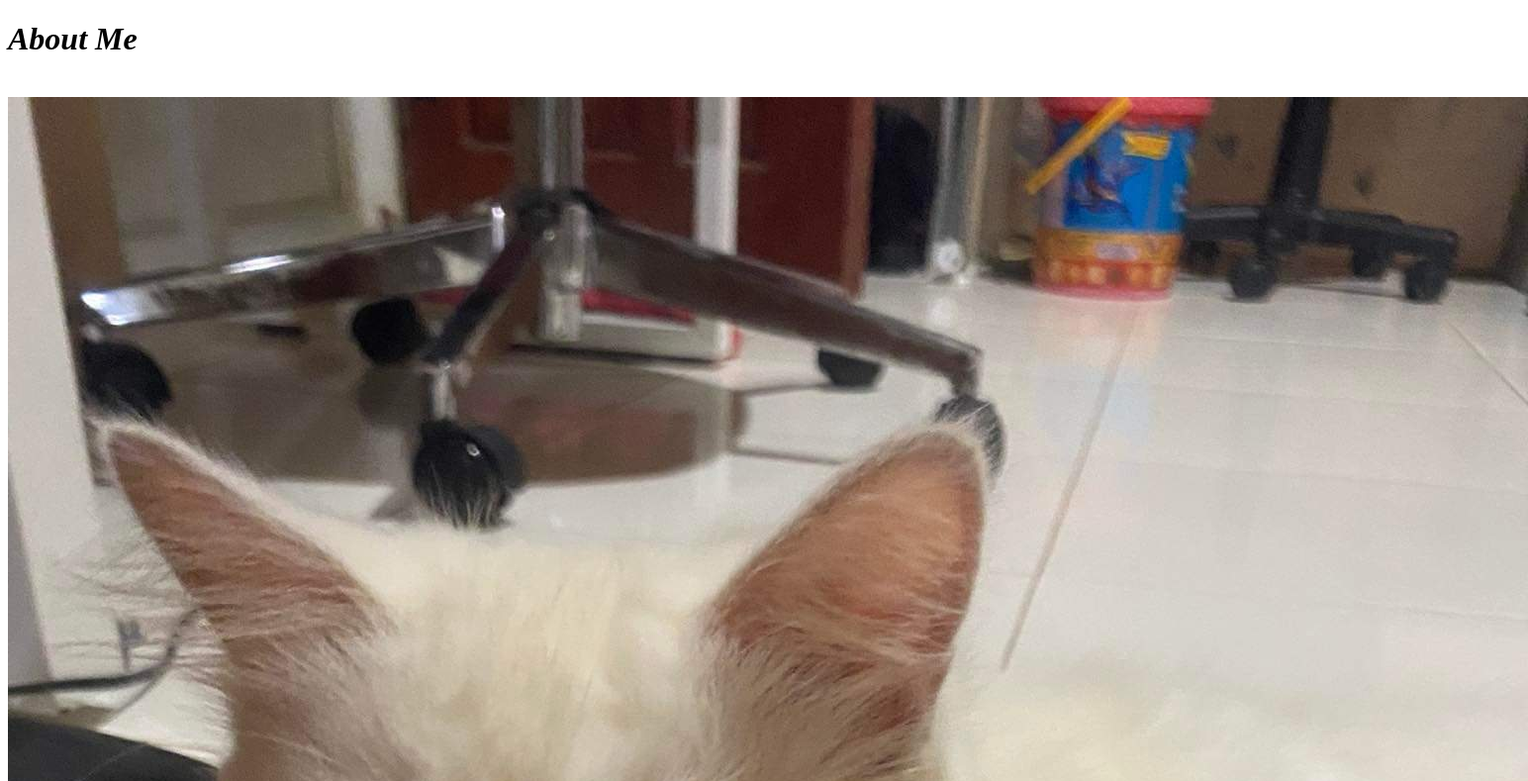
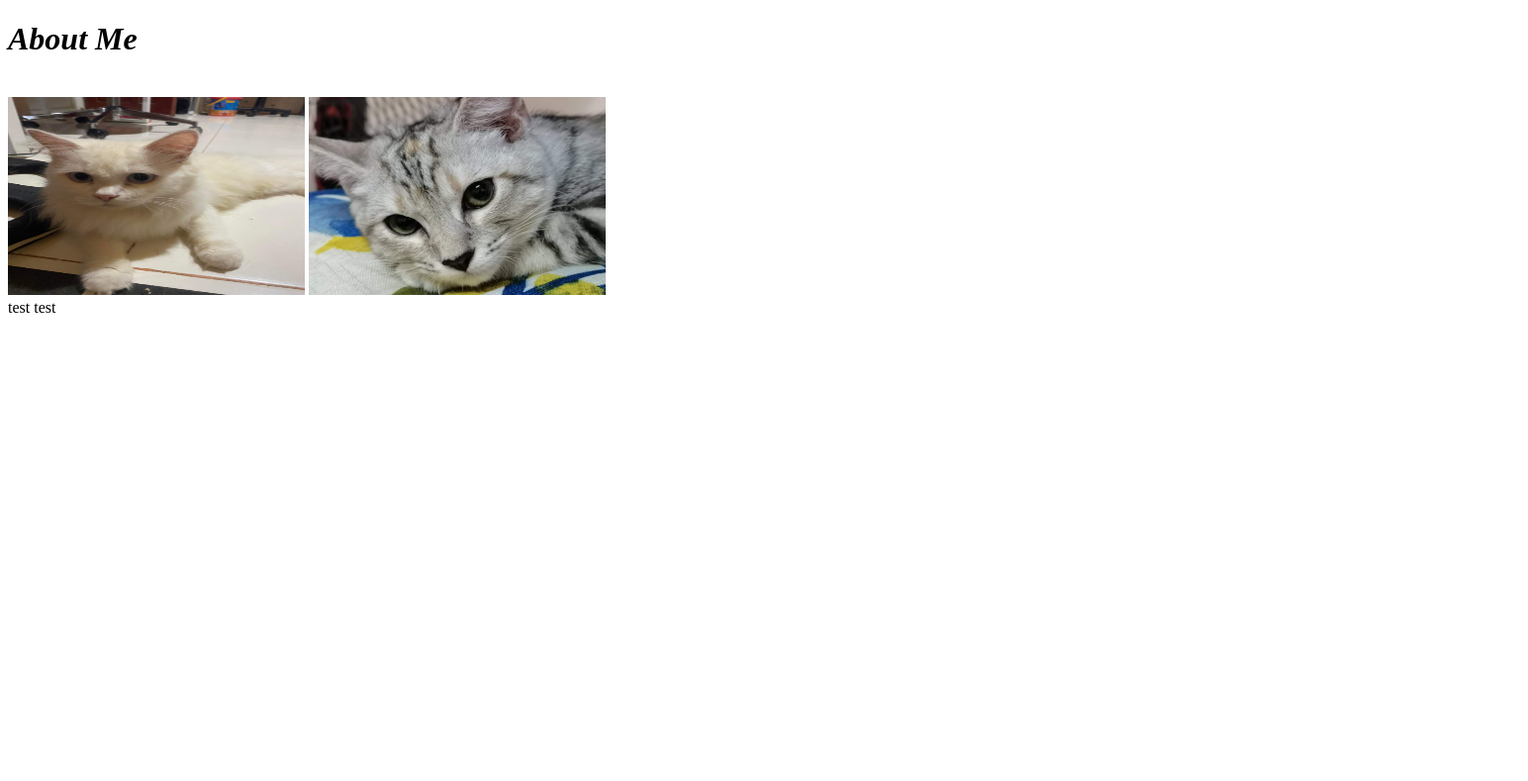
Before and after one commit to Brykie/Bryk_Sibugon_Q1GFA1, a plain HTML site: page aboutme.html in a window 1280 px wide. Shown: the top 789 px of the page at 99% size, 1544 px wide, since content can reach past the window. Drawn offline with Linux system fonts and the light colour scheme.

Commit message:
Update aboutme.html

```diff
--- a/aboutme.html
+++ b/aboutme.html
@@ -10,8 +10,12 @@
 
     <br>
 
-    <img src="image2.jpeg">
-    <img src="image3.jpeg">
+    <img src="image2.jpeg" width="300" height="200">
+    <img src="image3.jpeg" width="300" height="200">
+
+    <br>
+
+    test test
 
 
 </body>
```
